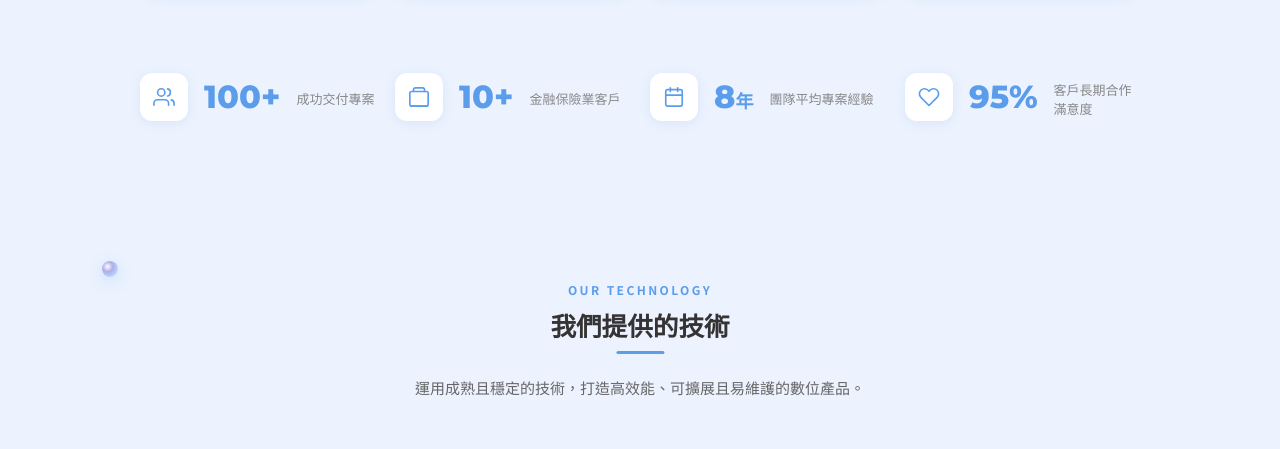
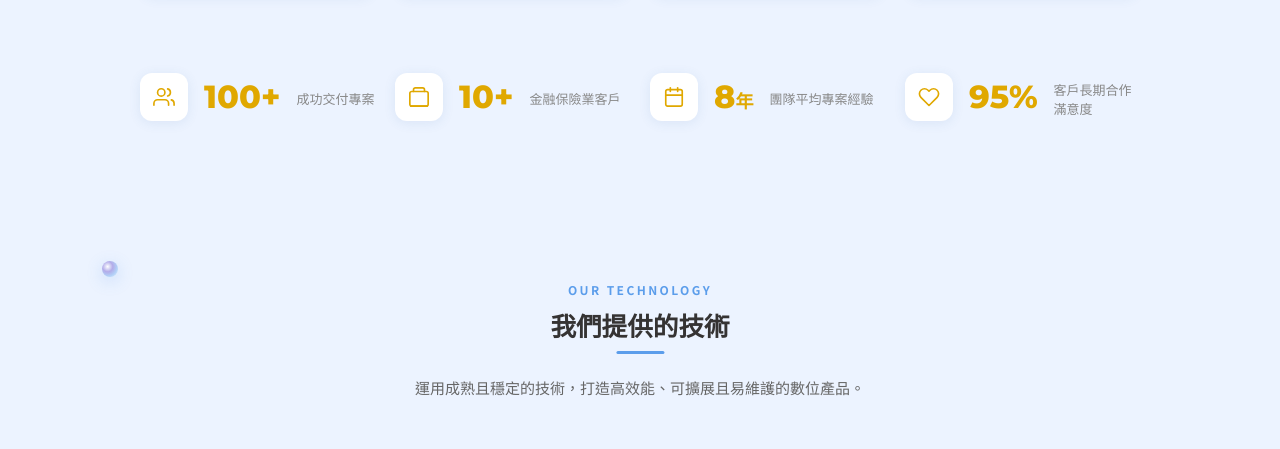
Before and after one commit to Abby770224/pollex-website, a plain HTML site: page index.html in a window 1280 px wide. Shown: the part 6094-6543 px from the top of the page. Drawn offline with nearby package versions, Linux system fonts and the light colour scheme.

Commit message:
change yellow text color

```diff
--- a/design-tokens.css
+++ b/design-tokens.css
@@ -11,8 +11,9 @@
      ════════════════════════════ */
   --color-text-default:         #353333;   /* 主要文字色 */
   --color-text-colored:         #5B9DEB;   /* 主品牌色文字 */
-  --color-text-highlight:       #FA8034;   /* 強調文字色 */
+  --color-text-highlight:       #E0A800;   /* 強調文字色 */
   --color-text-light:           #FFFFFF;   /* 淺色背景上的文字 */
+
 
   /* ════════════════════════════
      Background Color
--- a/style.css
+++ b/style.css
@@ -582,13 +582,13 @@ nav::before {
   background: var(--color-bg-white);
   box-shadow: 0 2px 12px rgba(56,106,166,0.10);
   display: flex; align-items: center; justify-content: center;
-  color: var(--color-primary);
+  color: var(--color-text-highlight);
 }
 .team-stat-icon svg { width: 22px; height: 22px; }
 .team-stat-num {
   font-size: 32px;
   font-weight: 800;
-  color: var(--color-primary);
+  color: var(--color-text-highlight);
   line-height: 1;
   font-family: 'Montserrat', sans-serif;
 }
```
